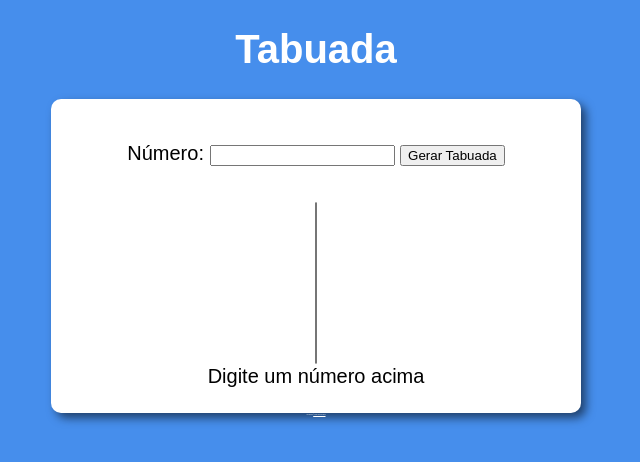
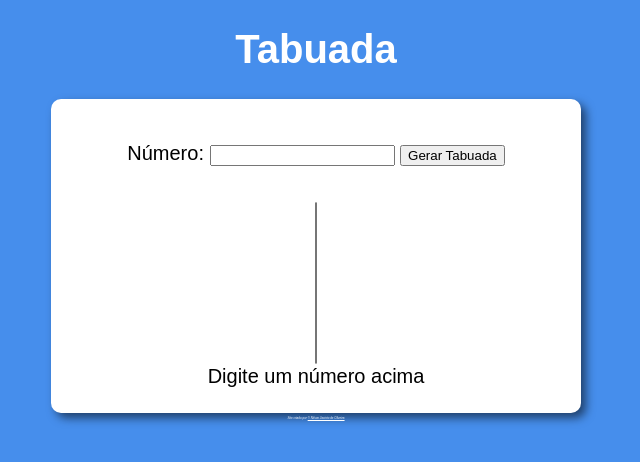
Before and after one commit to nilsonjacinto/tabuada, a plain HTML site: page index.html in a window 1280 px wide. Shown: the full height of the page, 324-964 px from the left. Drawn offline with Linux system fonts and the light colour scheme.

Commit message:
aumentei pixels do footer

```diff
--- a/estilo.css
+++ b/estilo.css
@@ -27,10 +27,10 @@ footer {
     color: white;
     text-align: center;
     font-style: italic;
-    font-size: 1px;
+    font-size: 3px;
 }
 
 .white{
     color: white;
-    font-size: 1px;
+    font-size: 3px;
 }
```
